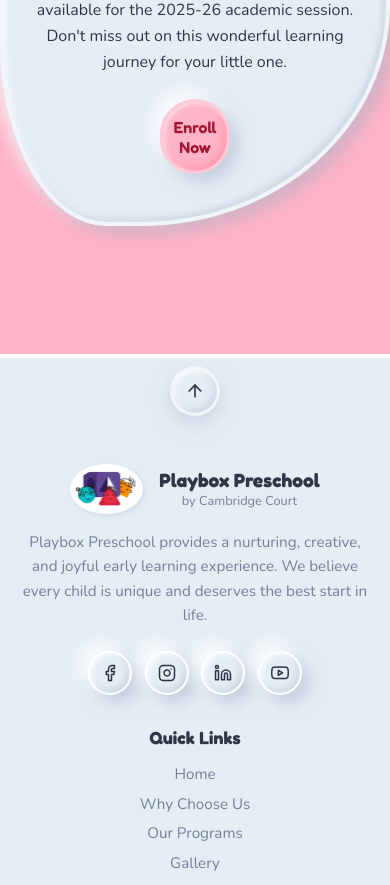
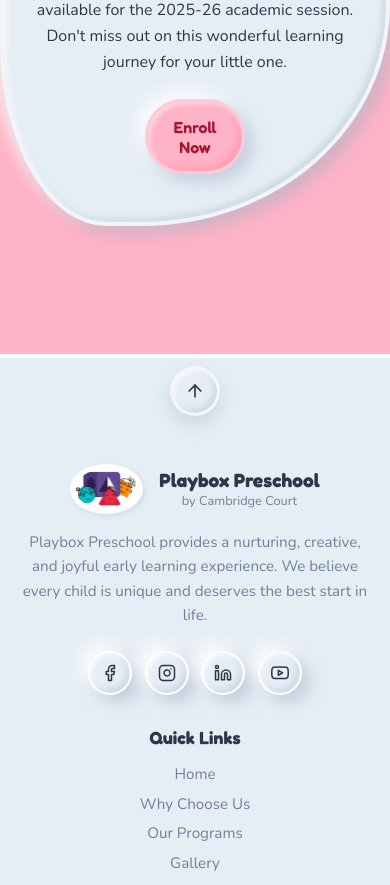
Before and after one commit to chirayumishra24/Playbox-Preschool, a React (Vite) app: page / in a window 390 px wide. Shown: the part 10667-11552 px from the top of the page. Built offline with nearby package versions, Linux system fonts and the light colour scheme.

Commit message:
Fix: Shrink CTA button horizontally and modify padding for ultra-narrow mobile screens

```diff
--- a/src/styles/index.css
+++ b/src/styles/index.css
@@ -2051,7 +2051,7 @@ a {
   .cta-btn {
     font-size: 1rem !important;
     padding: 0.9rem 2rem !important;
-    width: 50px;
+    width: 100px;
     margin: 0 auto;
     display: flex;
     justify-content: center;
```
